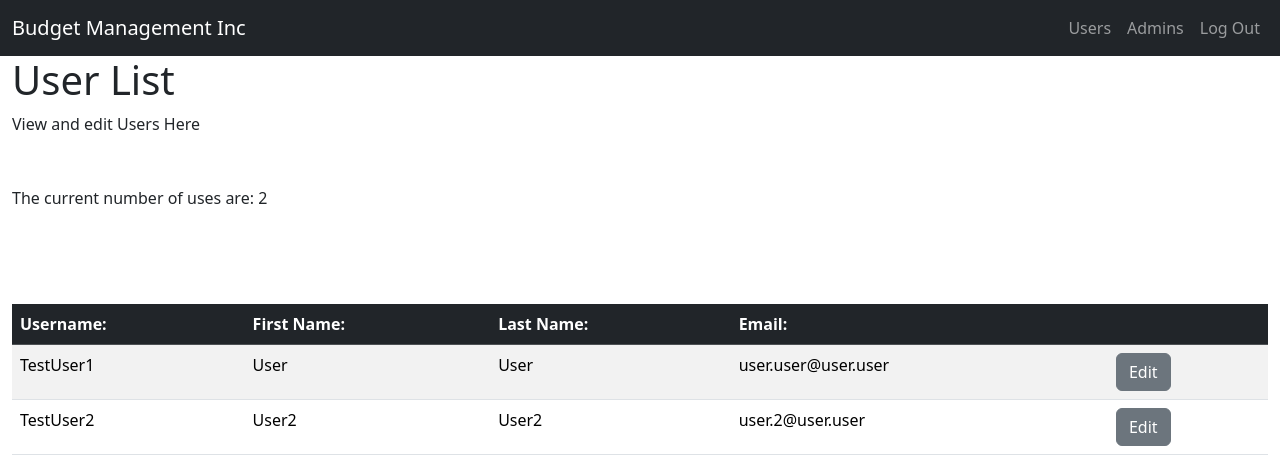
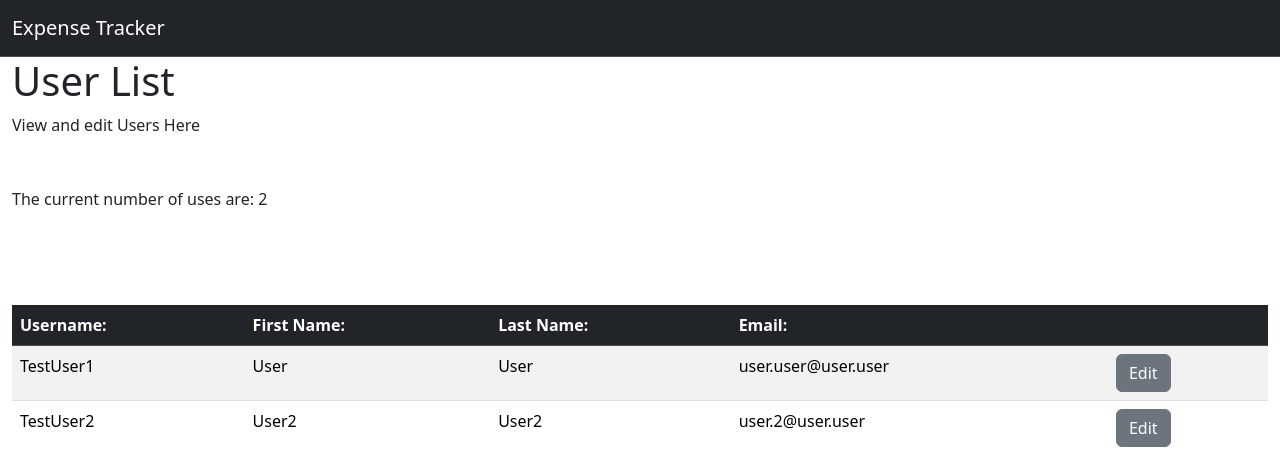
Before and after one commit to ahorner54/CollegeExpenseTracker, a Django app: page /administration/ in a window 1280 px wide. Shown: the top 455 px of the page. Run offline with Django 5.2, Linux system fonts and the light colour scheme; data comes from the database, SQL or seed files in the repository; both versions use the stored data as it was after the commit.

Commit message:
Moved administration/navbar.html into budget/navbar.html

```diff
--- a/ExpenseTracker/administration/templates/admin_generic.html
+++ b/ExpenseTracker/administration/templates/admin_generic.html
@@ -13,7 +13,7 @@
 </head>
 
 <body>
-    {% include './navbar.html'%}
+    {% include 'navbar.html'%}
 
     {% block content %}
 
--- a/ExpenseTracker/administration/templates/navbar.html
+++ /dev/null
@@ -1,21 +0,0 @@
-<nav class="navbar navbar-expand-lg bg-dark navbar-dark sticky-top">
-  <div class="container-fluid ">
-    <a class="navbar-brand" href="{% url 'administration_home' %}">Budget Management Inc</a>
-    <button class="navbar-toggler" type="button" data-bs-toggle="collapse" data-bs-target="#navbarNav" aria-controls="navbarNav" aria-expanded="false" aria-label="Toggle navigation">
-      <span class="navbar-toggler-icon"></span>
-    </button>
-    <div class="collapse navbar-collapse justify-content-end" id="navbarNav">
-      <ul class="navbar-nav ">
-        <li class="nav-item">
-          <a class="nav-link" href="{% url 'administration_home' %}">Users</a>
-        </li>
-        <li class="nav-item">
-          <a class="nav-link" href="{% url 'admin_list' %}">Admins</a>
-        </li>
-        <li class="nav-item ">
-          <a class="nav-link" href="">Log Out</a>
-        </li>
-      </ul>
-    </div>
-  </div>
-</nav>
--- a/ExpenseTracker/budget/templates/base.html
+++ b/ExpenseTracker/budget/templates/base.html
@@ -5,7 +5,6 @@
     <meta charset="UTF-8">
     <meta name="viewport" content="width=device-width, initial-scale=1.0">
     <link href="https://cdn.jsdelivr.net/npm/bootstrap@5.3.3/dist/css/bootstrap.min.css" rel="stylesheet" integrity="sha384-QWTKZyjpPEjISv5WaRU9OFeRpok6YctnYmDr5pNlyT2bRjXh0JMhjY6hW+ALEwIH" crossorigin="anonymous">
-    <link rel="stylesheet" href="{% static 'css/styles.css' %}" />
     {% block style %}{% endblock style %}
     <title>{% block title %} {% endblock title %}</title>
 </head>
--- a/ExpenseTracker/budget/templates/navbar.html
+++ b/ExpenseTracker/budget/templates/navbar.html
@@ -2,28 +2,34 @@
   <div class="container-fluid">
     <a class="navbar-brand" href="{% url 'home' %}">Expense Tracker</a>
     <ul class="navbar-nav">
-    {% if user.is_authenticated %}
-      <li class="nav-item">
-        <a class="nav-link active" href="{% url 'logout' %}">Logout</a>
-      </li>
-    {% else %}
-    {% endif %}
     </ul>
     <button class="navbar-toggler" type="button" data-bs-toggle="collapse" data-bs-target="#navbarNavDropdown" aria-controls="navbarNavDropdown" aria-expanded="false" aria-label="Toggle navigation">
       <span class="navbar-toggler-icon"></span>
     </button>
     {% if user.is_authenticated %}
-      <div class="collapse navbar-collapse justify-content-end" id="navbarNavDropdown">
-        <ul class="navbar-nav">
+      <div class="collapse navbar-collapse justify-content-end" id="navbarNav">
+        <ul class="navbar-nav ">
+      {% if user.is_staff %}
+
         <li class="nav-item">
-            <a class="nav-link active" aria-current="page" href="{% url 'home' %}">Home</a>
+          <a class="nav-link active" href="{% url 'administration_home' %}">Users</a>
         </li>
+        <li class="nav-item">
+          <a class="nav-link active" href="{% url 'admin_list' %}">Admins</a>
+        </li>
+
+      {% else %}
         <li class="nav-item">
           <a class="nav-link active" href="#">Create Expense</a>
         </li>
         <li class="nav-item">
           <a class="nav-link active" href="#">Create Income</a>
         </li>
+
+      {% endif %}
+        <li class="nav-item">
+          <a class="nav-link active" href="{% url 'logout' %}">Logout</a>
+        </li>
       </ul>
     </div>
     {% endif %}
--- a/ExpenseTracker/budget/views.py
+++ b/ExpenseTracker/budget/views.py
@@ -11,6 +11,8 @@ from datetime import date, timedelta
 
 def home(request):
     if request.user.is_authenticated:
+        if request.user.is_staff:
+            return redirect('administration_home')
         user_pk = request.user.pk
         semesters = Semester.objects.filter(student_id = user_pk)
         context = {
```
Also changed, not shown: ExpenseTracker/db.sqlite3. Lines whose indentation alone changed are shown as unchanged.
